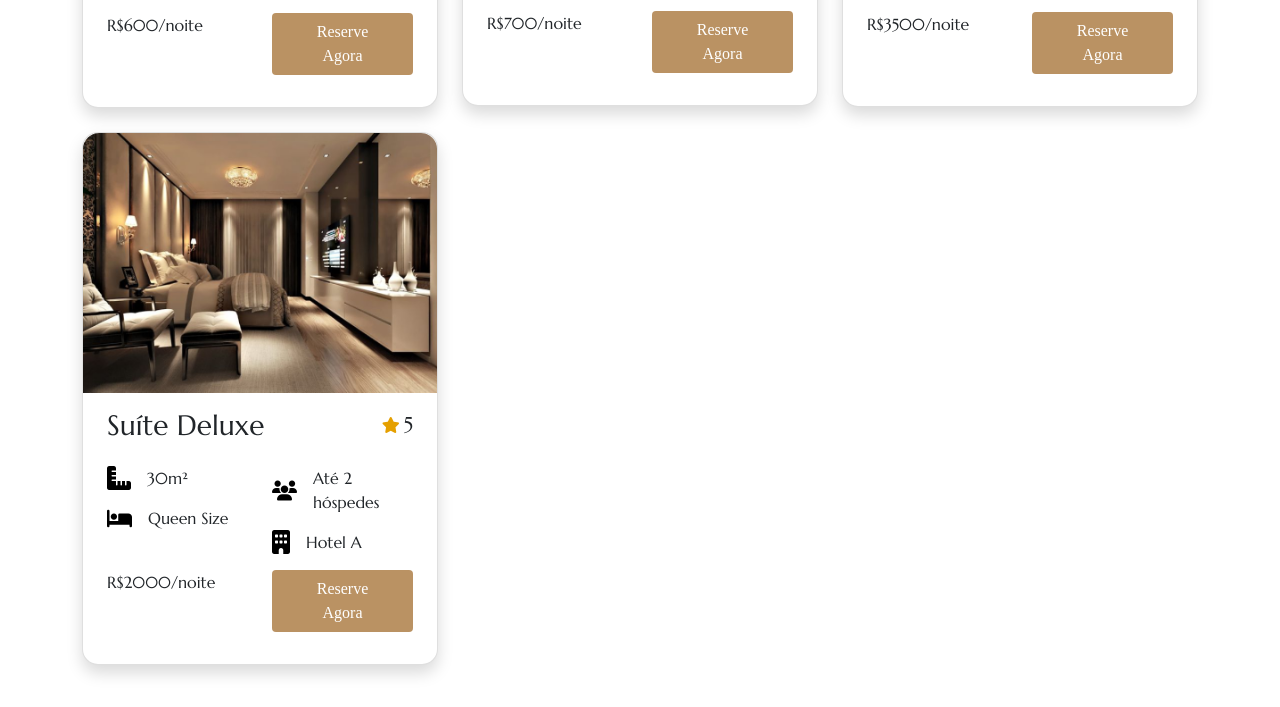
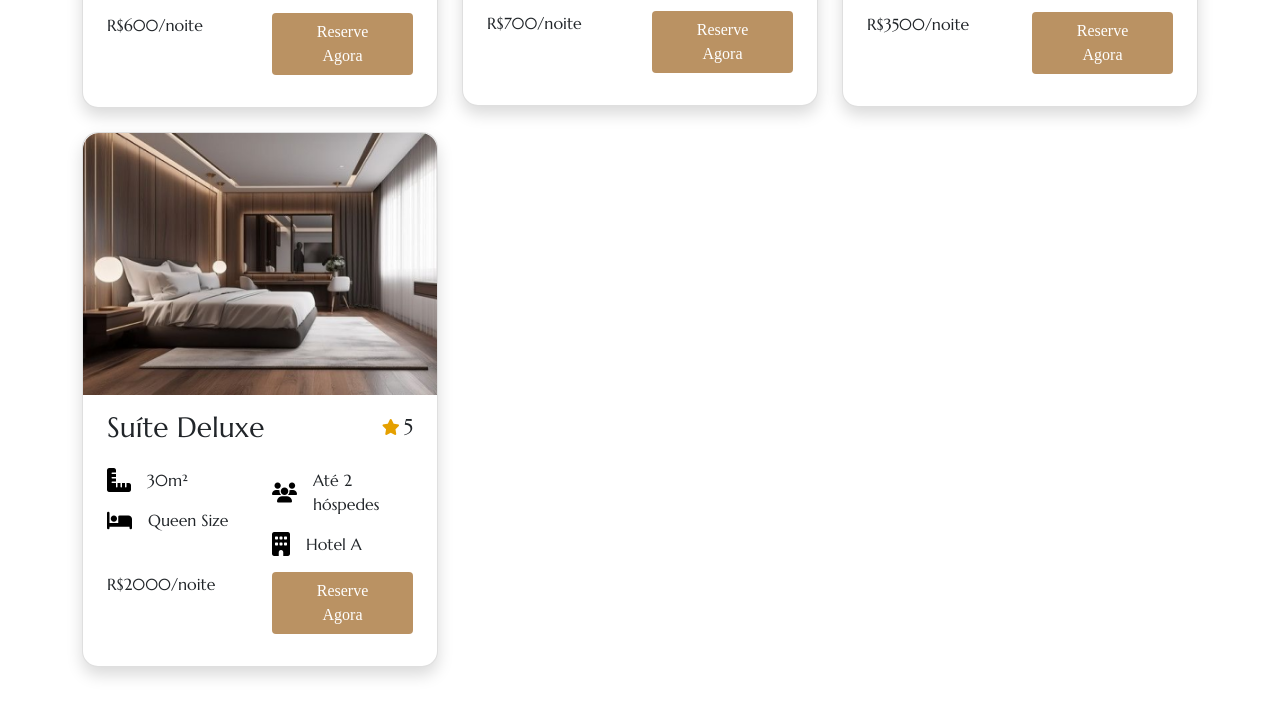
Before and after one commit to Felipe-Ramires/royalplace_uni9, a plain HTML site: page reserva.html in a window 1280 px wide. Shown: the part 1391-2098 px from the top of the page. Drawn offline with nearby package versions, Linux system fonts and the light colour scheme; a web font is replaced by a local one.

Commit message:
Adiciona as imagens corretas na pagina reserva

```diff
--- a/reserva.html
+++ b/reserva.html
@@ -247,7 +247,7 @@
                 <div class="row mt-4" >
                     <div class="col-lg-4">
                         <div class="card shadow">
-                            <img src="img/Master (1).png" class="card-img-top img-card" alt="">
+                            <img src="img/deluxe1.png" class="card-img-top img-card" alt="">
                             <div class="card-body px-4">
                                 <div class="card-title d-flex  justify-content-between">
                                 <h3>Suíte Deluxe</h3>
```
Also changed, not shown: img/deluxe1.png (added).
